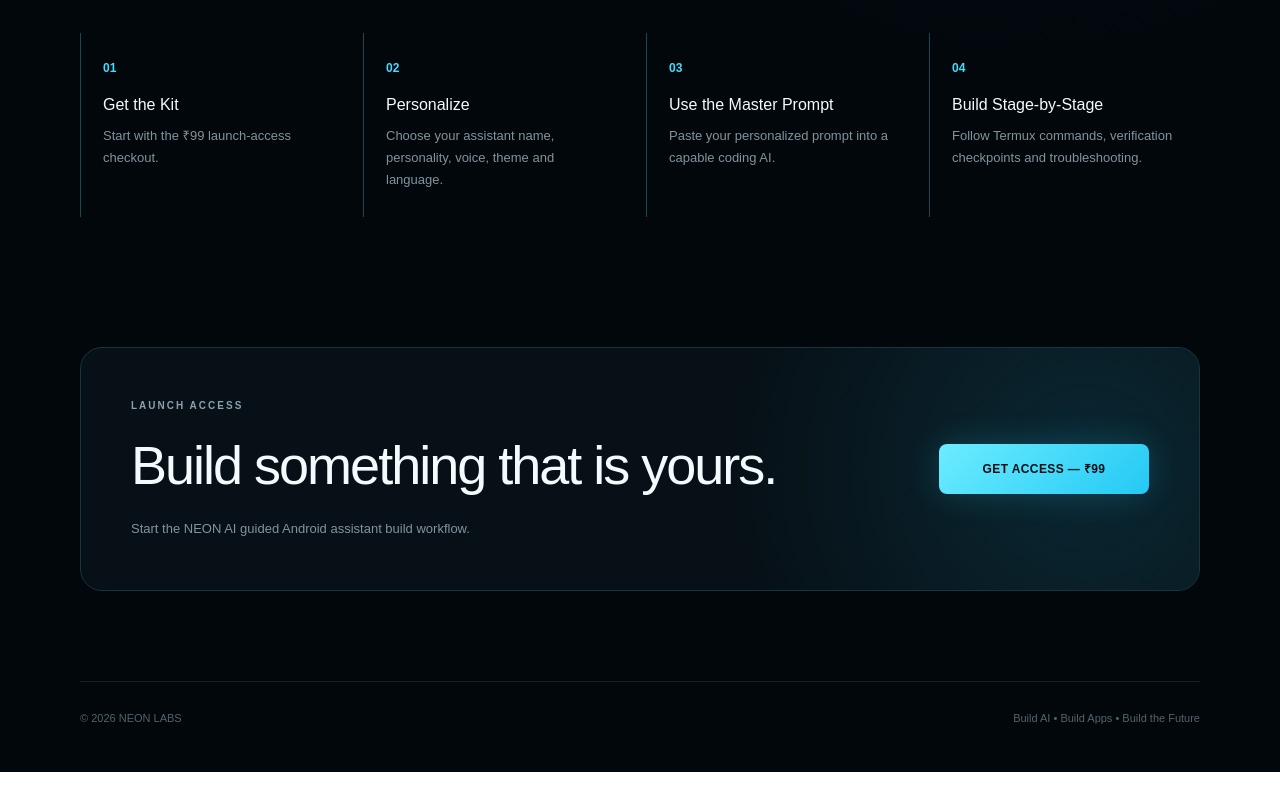
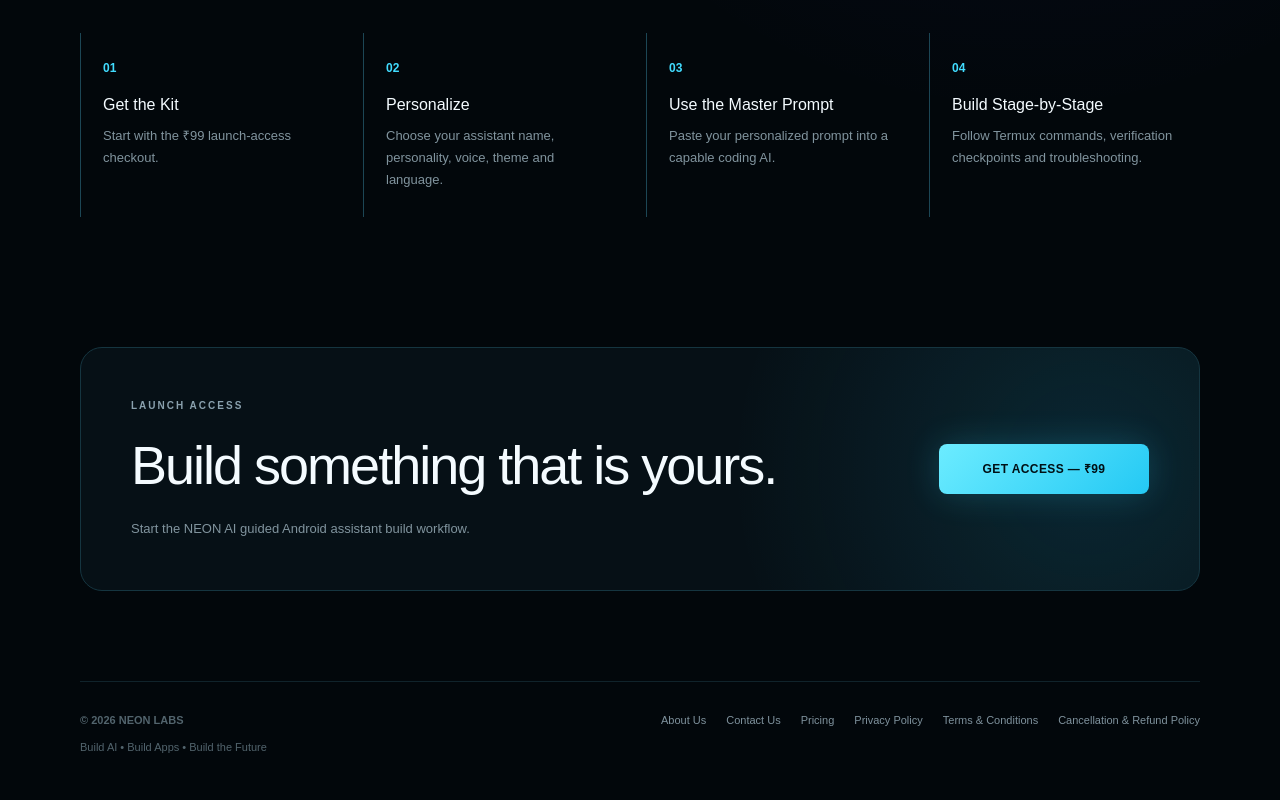
Before and after one commit to Neon0779/neonaibuildkitoffical, a Next.js app: page / in a window 1280 px wide. Shown: the part 1930-2730 px from the top of the page. Before the commit the page ends 2702 px from the top, so only its background shows below. Built offline with nearby package versions, Linux system fonts and the light colour scheme.

Commit message:
policy links to homepage

```diff
--- a/app/page.tsx
+++ b/app/page.tsx
@@ -264,9 +264,7 @@
 
           <h2>Build something that is yours.</h2>
 
-          <p>
-            Start the NEON AI guided Android assistant build workflow.
-          </p>
+          <p>Start the NEON AI guided Android assistant build workflow.</p>
         </div>
 
         <button
@@ -279,10 +277,23 @@
       </section>
 
       <footer>
-        <div>© 2026 NEON LABS</div>
+        <div className="footerBrand">
+          <strong>© 2026 NEON LABS</strong>
 
-        <div>
-          Build AI • Build Apps • Build the Future
+          <div className="footerTagline">
+            Build AI • Build Apps • Build the Future
+          </div>
+        </div>
+
+        <div className="footerLinks">
+          <a href="/about">About Us</a>
+          <a href="/contact">Contact Us</a>
+          <a href="/pricing">Pricing</a>
+          <a href="/privacy-policy">Privacy Policy</a>
+          <a href="/terms-and-conditions">Terms & Conditions</a>
+          <a href="/cancellation-refund-policy">
+            Cancellation & Refund Policy
+          </a>
         </div>
       </footer>
 
@@ -305,39 +316,24 @@
               transparent 30%
             ),
             #02070b;
-
           color: #f4fbff;
-
-          font-family:
-            Arial,
-            Helvetica,
-            sans-serif;
-
+          font-family: Arial, Helvetica, sans-serif;
           overflow: hidden;
         }
 
         nav {
           width: min(1180px, calc(100% - 40px));
-
           margin: auto;
-
           height: 82px;
-
           display: flex;
-
           align-items: center;
-
           justify-content: space-between;
-
-          border-bottom:
-            1px solid rgba(121, 220, 255, 0.12);
+          border-bottom: 1px solid rgba(121, 220, 255, 0.12);
         }
 
         .logo {
           font-weight: 900;
-
           letter-spacing: 4px;
-
           font-size: 14px;
         }
 
@@ -349,228 +345,132 @@
         .navBadge,
         .eyebrow {
           color: #8aa1ae;
-
           letter-spacing: 2px;
-
           font-size: 10px;
-
           font-weight: 800;
         }
 
         .hero {
           width: min(1050px, calc(100% - 36px));
-
           margin: auto;
-
           padding: 90px 0 55px;
-
           text-align: center;
-
           position: relative;
         }
 
         .offer {
           display: inline-block;
-
           padding: 9px 16px;
-
-          border:
-            1px solid rgba(61, 220, 255, 0.28);
-
+          border: 1px solid rgba(61, 220, 255, 0.28);
           border-radius: 100px;
-
           color: #6ee8ff;
-
-          background:
-            rgba(61, 220, 255, 0.06);
-
+          background: rgba(61, 220, 255, 0.06);
           font-size: 11px;
-
           letter-spacing: 1.5px;
-
           font-weight: 800;
         }
 
         h1 {
           margin: 30px auto 20px;
-
-          font-size:
-            clamp(42px, 8vw, 82px);
-
+          font-size: clamp(42px, 8vw, 82px);
           line-height: 0.98;
-
           letter-spacing: -3px;
-
           font-weight: 950;
         }
 
         .subtitle {
           width: min(720px, 100%);
-
           margin: 0 auto;
-
           color: #93a4ae;
-
           line-height: 1.8;
-
           font-size: 15px;
         }
 
         .actions {
           display: flex;
-
           justify-content: center;
-
           gap: 12px;
-
           flex-wrap: wrap;
-
           margin-top: 32px;
         }
 
         button,
         .secondary {
           border: 0;
-
           border-radius: 8px;
-
           min-height: 50px;
-
           padding: 0 24px;
-
           font-weight: 900;
-
           font-size: 12px;
-
           letter-spacing: 0.4px;
-
           cursor: pointer;
-
           text-decoration: none;
-
           display: inline-flex;
-
           align-items: center;
-
           justify-content: center;
         }
 
         .buy {
           color: #001015;
-
-          background:
-            linear-gradient(
-              135deg,
-              #6cecff,
-              #24c9f4
-            );
-
-          box-shadow:
-            0 0 34px
-            rgba(52, 215, 255, 0.2);
+          background: linear-gradient(135deg, #6cecff, #24c9f4);
+          box-shadow: 0 0 34px rgba(52, 215, 255, 0.2);
         }
 
         .buy:disabled {
           opacity: 0.6;
-
           cursor: wait;
         }
 
         .secondary {
           color: #c8d8df;
-
-          border:
-            1px solid #18303a;
-
+          border: 1px solid #18303a;
           background: #071016;
         }
 
         .mini {
           margin-top: 17px;
-
           color: #536771;
-
           font-size: 10px;
         }
 
         .message {
           width: min(620px, 100%);
-
           margin: 22px auto 0;
-
           padding: 14px 18px;
-
-          border:
-            1px solid rgba(61, 220, 255, 0.22);
-
+          border: 1px solid rgba(61, 220, 255, 0.22);
           border-radius: 10px;
-
-          background:
-            rgba(61, 220, 255, 0.06);
-
+          background: rgba(61, 220, 255, 0.06);
           color: #a9edf8;
-
           font-size: 13px;
-
           line-height: 1.6;
         }
 
         .core {
           width: 150px;
-
           height: 150px;
-
           margin: 70px auto 0;
-
           padding: 1px;
-
           border-radius: 50%;
-
-          background:
-            linear-gradient(
-              135deg,
-              #38e4ff,
-              #315bff,
-              #9d3cff
-            );
-
-          box-shadow:
-            0 0 65px
-            rgba(47, 205, 255, 0.25);
+          background: linear-gradient(135deg, #38e4ff, #315bff, #9d3cff);
+          box-shadow: 0 0 65px rgba(47, 205, 255, 0.25);
         }
 
         .coreInner {
           width: 100%;
-
           height: 100%;
-
           border-radius: 50%;
-
           display: grid;
-
           place-items: center;
-
-          background:
-            radial-gradient(
-              circle,
-              #102b39,
-              #03090d 68%
-            );
-
+          background: radial-gradient(circle, #102b39, #03090d 68%);
           font-size: 48px;
-
           font-weight: 900;
-
           color: #63e9ff;
         }
 
         .section,
         .workflow {
-          width:
-            min(1120px, calc(100% - 36px));
-
+          width: min(1120px, calc(100% - 36px));
           margin: auto;
-
           padding: 100px 0;
         }
 
@@ -578,59 +478,42 @@
         .workflow h2,
         .cta h2 {
           margin: 12px 0;
-
-          font-size:
-            clamp(32px, 5vw, 54px);
-
+          font-size: clamp(32px, 5vw, 54px);
           letter-spacing: -2px;
         }
 
         .sectionIntro {
           max-width: 700px;
-
           color: #7f929d;
-
           line-height: 1.8;
         }
 
         .grid {
           margin-top: 45px;
-
           display: grid;
-
-          grid-template-columns:
-            repeat(3, 1fr);
-
+          grid-template-columns: repeat(3, 1fr);
           gap: 14px;
         }
 
         .card {
           min-height: 205px;
-
           padding: 28px;
-
-          border:
-            1px solid #102832;
-
+          border: 1px solid #102832;
           border-radius: 16px;
-
-          background:
-            linear-gradient(
-              145deg,
-              rgba(10, 24, 31, 0.9),
-              rgba(4, 10, 14, 0.92)
-            );
+          background: linear-gradient(
+            145deg,
+            rgba(10, 24, 31, 0.9),
+            rgba(4, 10, 14, 0.92)
+          );
         }
 
         .cardIcon {
           font-size: 25px;
-
           color: #4be1ff;
         }
 
         .card h3 {
           margin: 22px 0 10px;
-
           font-size: 18px;
         }
 
@@ -638,40 +521,29 @@
         .step p,
         .cta p {
           color: #81949e;
-
           line-height: 1.7;
-
           font-size: 13px;
         }
 
         .workflow {
-          border-top:
-            1px solid #0d2028;
+          border-top: 1px solid #0d2028;
         }
 
         .steps {
           margin-top: 45px;
-
           display: grid;
-
-          grid-template-columns:
-            repeat(4, 1fr);
-
+          grid-template-columns: repeat(4, 1fr);
           gap: 12px;
         }
 
         .step {
           padding: 26px 22px;
-
-          border-left:
-            1px solid #1c4655;
+          border-left: 1px solid #1c4655;
         }
 
         .stepNum {
           color: #41dcff;
-
           font-weight: 900;
-
           font-size: 12px;
         }
 
@@ -680,28 +552,15 @@
         }
 
         .cta {
-          width:
-            min(1120px, calc(100% - 36px));
-
-          margin:
-            30px auto 90px;
-
+          width: min(1120px, calc(100% - 36px));
+          margin: 30px auto 90px;
           padding: 50px;
-
           display: flex;
-
           align-items: center;
-
-          justify-content:
-            space-between;
-
+          justify-content: space-between;
           gap: 30px;
-
-          border:
-            1px solid #153540;
-
+          border: 1px solid #153540;
           border-radius: 22px;
-
           background:
             radial-gradient(
               circle at 90% 50%,
@@ -716,27 +575,39 @@
         }
 
         footer {
-          width:
-            min(1120px, calc(100% - 36px));
+          width: min(1120px, calc(100% - 36px));
+          margin: auto;
+          padding: 30px 0 45px;
+          border-top: 1px solid #10232b;
+          display: flex;
+          justify-content: space-between;
+          align-items: flex-start;
+          gap: 30px;
+          color: #52646d;
+          font-size: 11px;
+        }
 
-          margin: auto;
+        .footerTagline {
+          margin-top: 10px;
+          white-space: nowrap;
+        }
 
-          padding:
-            28px 0 45px;
+        .footerLinks {
+          display: flex;
+          flex-wrap: wrap;
+          justify-content: flex-end;
+          gap: 12px 20px;
+          max-width: 650px;
+        }
 
-          border-top:
-            1px solid #10232b;
+        .footerLinks a {
+          color: #7f929d;
+          text-decoration: none;
+          transition: color 0.2s ease;
+        }
 
-          display: flex;
-
-          justify-content:
-            space-between;
-
-          gap: 20px;
-
-          color: #52646d;
-
-          font-size: 11px;
+        .footerLinks a:hover {
+          color: #41dcff;
         }
 
         @media (max-width: 800px) {
@@ -766,9 +637,7 @@
 
           .cta {
             padding: 30px 22px;
-
             flex-direction: column;
-
             align-items: flex-start;
           }
 
@@ -778,6 +647,11 @@
 
           footer {
             flex-direction: column;
+          }
+
+          .footerLinks {
+            justify-content: flex-start;
+            line-height: 1.8;
           }
         }
       `}</style>
@@ -797,9 +671,7 @@
   return (
     <div className="card">
       <div className="cardIcon">{icon}</div>
-
       <h3>{title}</h3>
-
       <p>{text}</p>
     </div>
   );
@@ -817,9 +689,7 @@
   return (
     <div className="step">
       <div className="stepNum">{n}</div>
-
       <h3>{title}</h3>
-
       <p>{text}</p>
     </div>
   );
```
